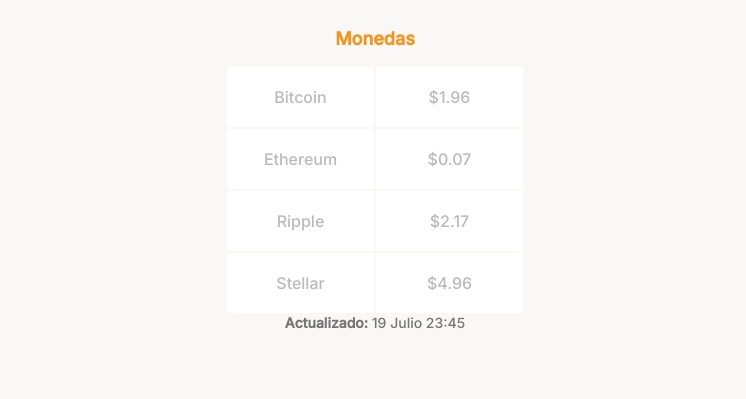
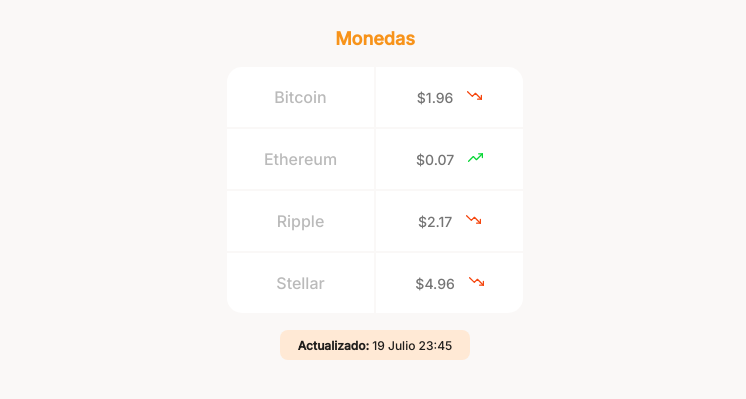
Before and after one commit to ArielMakerLabPy/PortfolioWebDeveloper, a plain HTML site: page 04_MaquetacionMobileFirst/index.html in a window 1280 px wide. Shown: the part 739-1138 px from the top of the page, without its empty margins (265-1011 px from the left). Drawn offline with Linux system fonts and the light colour scheme.

Commit message:
Se termina el video 17 y con el la sección de intercambios, ahora con el video 18 entramos a la sección debeneficios

```diff
--- a/04_MaquetacionMobileFirst/index.html
+++ b/04_MaquetacionMobileFirst/index.html
@@ -33,19 +33,19 @@
                         <table>
                             <tr>
                                 <td class="table__top-left">Bitcoin</td>
-                                <td class="table__top-right table__right">$1.96 <span></span></td>
+                                <td class="table__top-right table__right">$1.96 <span class="down"></span></td>
                             </tr>
                             <tr>
                                 <td>Ethereum</td>
-                                <td class="table__right">$0.07 <span></span></td>
+                                <td class="table__right">$0.07 <span class="up"></span></td>
                             </tr>
                             <tr>
                                 <td>Ripple</td>
-                                <td class="table__right">$2.17 <span></span></td>
+                                <td class="table__right">$2.17 <span class="down"></span></td>
                             </tr>
                             <tr>
                                 <td class="table__bottom-left">Stellar</td>
-                                <td class="table__bottom-right table__right">$4.96 <span></span></td>
+                                <td class="table__bottom-right table__right">$4.96 <span class="down"></span></td>
                             </tr>
                         </table>
                     </div>
--- a/04_MaquetacionMobileFirst/styles.css
+++ b/04_MaquetacionMobileFirst/styles.css
@@ -167,3 +167,55 @@
     color: var(--grey);
     background-color: var(--just-white);
 }
+.currency-table--container .table__top-left{
+    border-radius: 15px 0 0 0;
+}
+.currency-table--container .table__top-right{
+    border-radius: 0 15px 0 0;
+}
+.currency-table--container .table__bottom-left{
+    border-radius: 0 0 0 15px;
+}
+.currency-table--container .table__bottom-right{
+    border-radius: 0 0 15px 0;
+}
+.currency-table--container .table__right{
+    font-size: 1.4rem;
+    font-weight: normal;
+    line-height: 1.7rem;
+    color:#757575;
+}
+.currency-table--container .down{
+    display: inline-block;
+    width: 15px;
+    height: 15px;
+    margin-left: 10px;
+    background-image: url(./assets/icons/icon-trending-down.svg);
+    background-size: cover;
+    background-position: center;
+    background-repeat: no-repeat;
+}
+.currency-table--container .up{
+    display: inline-block;
+    width: 15px;
+    height: 15px;
+    margin-left: 10px;
+    background-image: url(./assets/icons/icon-trending-up.svg);
+    background-size: cover;
+    background-position: center;
+    background-repeat: no-repeat;
+}
+.currency-table--date{
+    width: 190px;
+    height: 30px;
+    margin: 0 auto;
+    margin-top: 15px;
+    padding: 8px;
+    background-color: var(--soft-orange);
+    border-radius: 8px;
+}
+.currency-table--date p{
+    font-size: 1.2rem;
+    line-height: 1.5rem;
+    color: var(--warm-black);
+}
```
